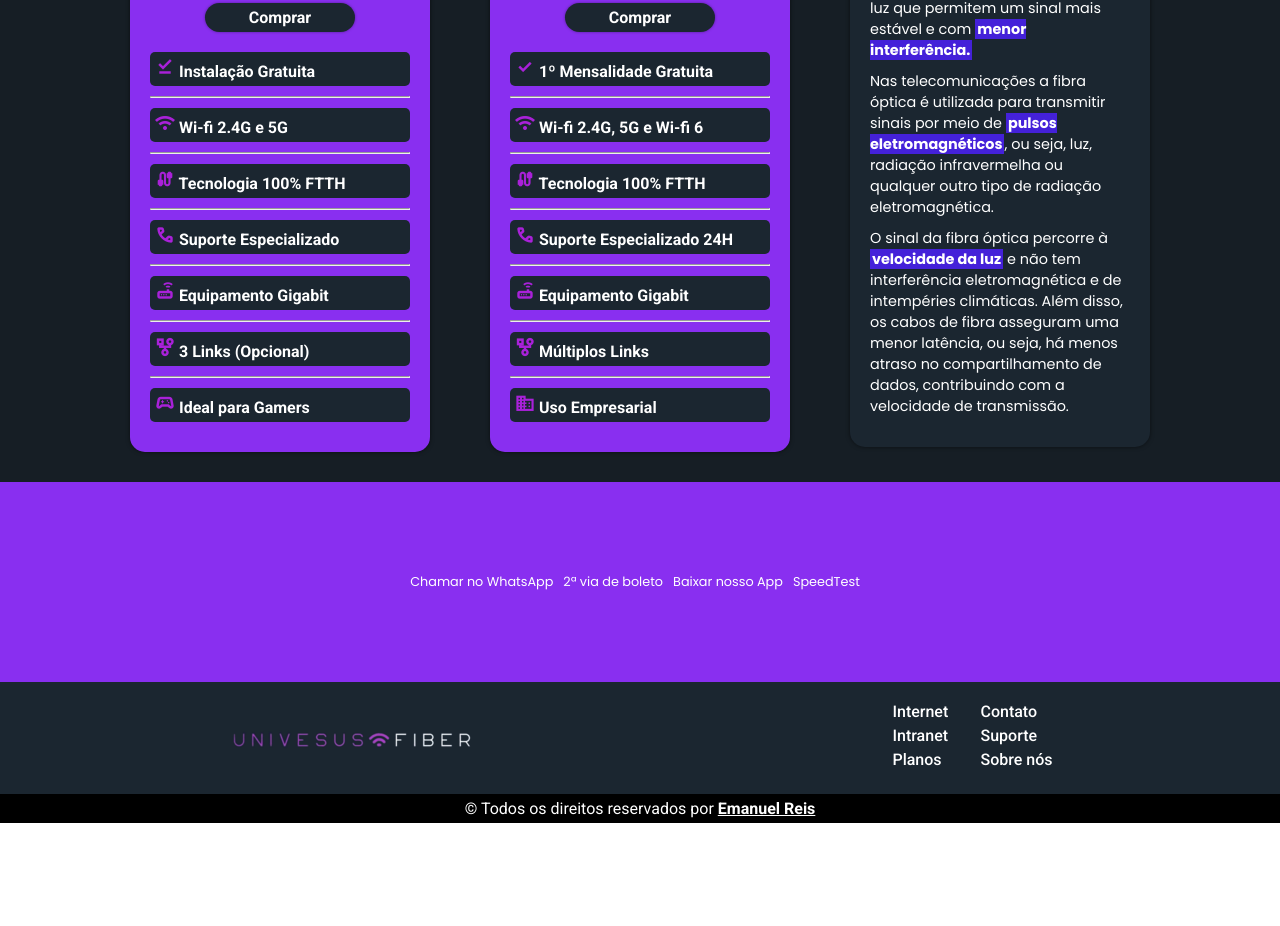
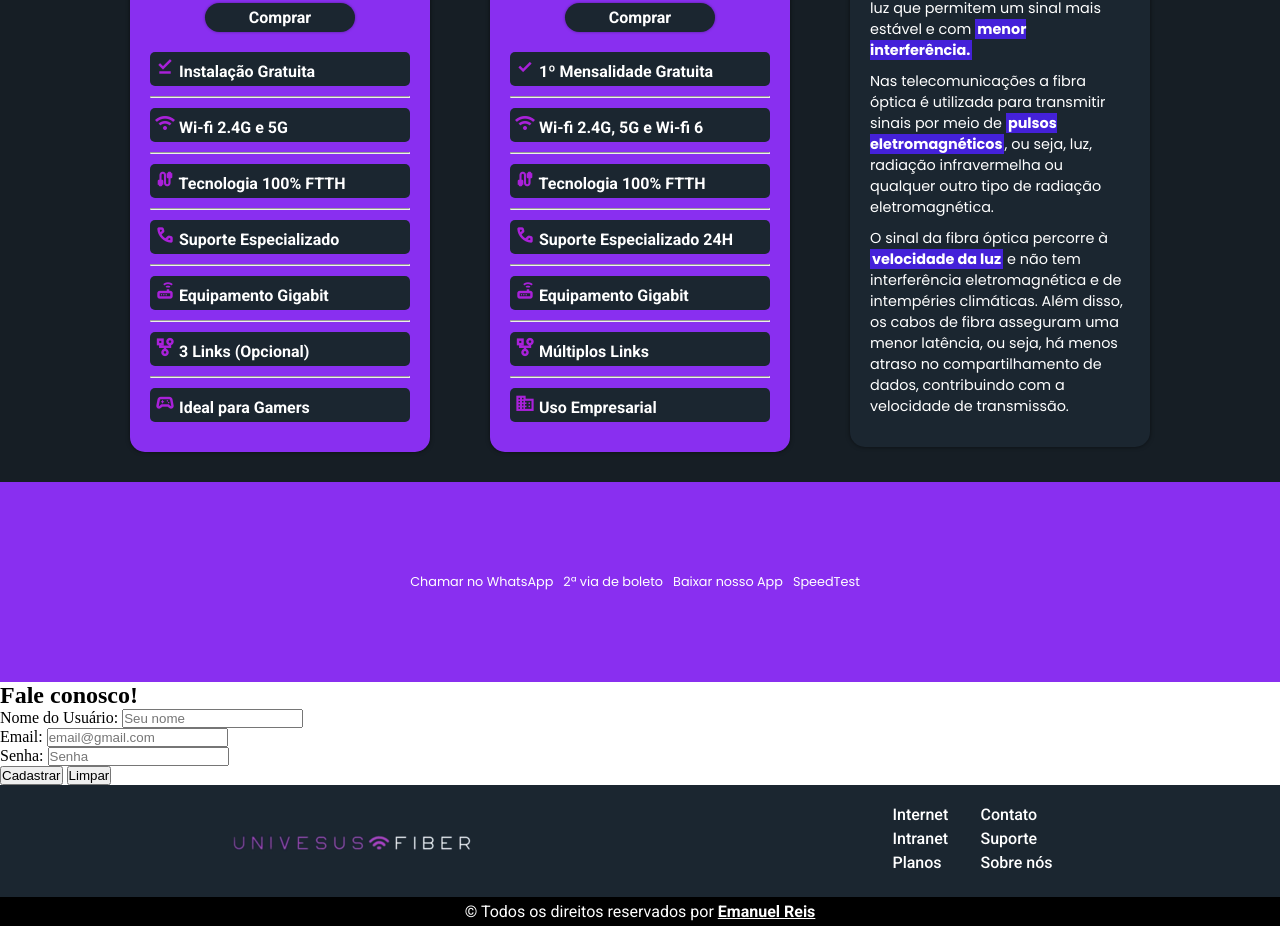
Before and after one commit to Emanuel-Reis17/teste-de-site2, a plain HTML site: page index.html in a window 1280 px wide. Shown: the part 1473-2399 px from the top of the page. Before the commit the page ends 2296 px from the top, so only its background shows below. Drawn offline with nearby package versions, Linux system fonts and the light colour scheme.

Commit message:
cadastro

```diff
--- a/index.html
+++ b/index.html
@@ -123,6 +123,27 @@
                 <p class="opcaot" onclick="chamada()">SpeedTest</p>
             </div>
         </section>
+        <section class="cadastro">
+            <h1>Fale conosco!</h1>
+            <form method="post" autocomplete="on">
+                <div class="infor">
+                    <label for="user">Nome do Usuário: </label>
+                    <input type="text" name="user" id="user" required autocomplete="username" placeholder="Seu nome">
+                </div>
+                <div class="infor">
+                    <label for="email">Email: </label>
+                    <input type="email" name="email" id="email" required autocomplete="email" placeholder="email@gmail.com">
+                </div>
+                <div class="infor">
+                    <label for="password">Senha: </label>
+                    <input type="password" name="password" id="password" required autocomplete="current-password" placeholder="Senha" min="8">
+                </div>
+                <div class="button">
+                    <input type="button" value="Cadastrar" onclick="validate()">
+                    <input type="reset" value="Limpar">
+                </div>
+            </form>
+        </section>
     </main>
     <footer>
         <div class="informacoes">
--- a/script/main.js
+++ b/script/main.js
@@ -1,10 +1,3 @@
-function menu(){
-    let opts = document.querySelector('#opts')
-    if (window.innerWidth <= '650px'){
-        opts.value.style.display = 'block'
-    }
-}
-
 function compra(){
     alert('~[ALERTA] Compra Indisponível no momento, tente novamente  mais tarde.')
 }
@@ -12,3 +5,18 @@ function compra(){
 function chamada(){
     alert('[ALERTA!] Fora de serviço no momento, por favor tente mais tarde')
 }
+
+function validate(){
+    const infor = {}
+    infor.username = document.querySelector("#user");
+    infor.email = document.querySelector("#email");
+    infor.password = document.querySelector("#password");
+
+    if (infor.username.value == "" || infor.email.value == "" || infor.password.value == ""){
+        alert("[ERRO] Dados inválidos!");
+        return false;
+    } else {
+        alert("Dados cadastrados com sucesso!");
+        return true;
+    }
+}
```
